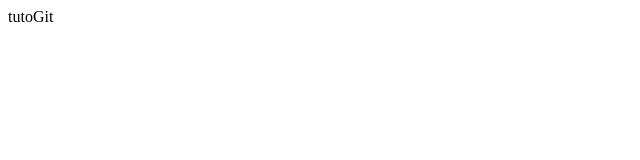
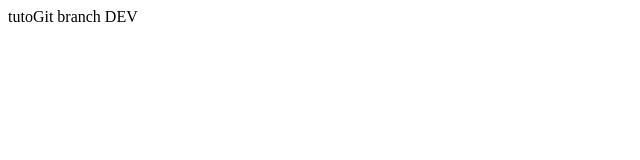
Before and after one commit to mouns7/first-test, a plain HTML site: page index.html in a window 1280 px wide. Shown: the whole page, without its empty margins (0-640 px from the left). Drawn offline with Linux system fonts and the light colour scheme.

Commit message:
modif text branch dev

```diff
--- a/index.html
+++ b/index.html
@@ -5,7 +5,7 @@
 
 <p>
 
-tutoGit
+tutoGit branch DEV
 
 </p>
 
```
